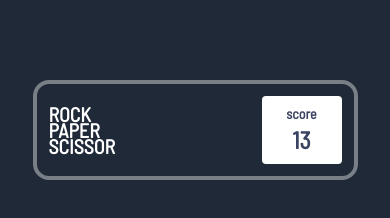
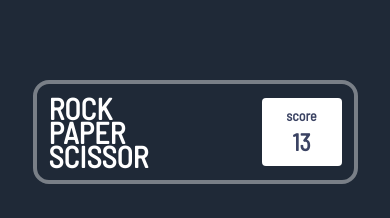
Before and after one commit to Mounir-charef/rock_paper_scissors_React, a React (Vite) app: page / in a window 390 px wide. Shown: the top 218 px of the page. Built offline with nearby package versions, Linux system fonts and the light colour scheme.

Commit message:
starting the main content

```diff
--- a/package.json
+++ b/package.json
@@ -1,4 +1,5 @@
 {
+  "homepage": "https://lolifmaster.github.io/product-manager/",
   "name": "rock_paper_sciessor",
   "private": true,
   "version": "0.0.0",
--- a/src/components/Header.jsx
+++ b/src/components/Header.jsx
@@ -4,7 +4,7 @@ function Header({score}) {
     return (
         <div id='header' aria-label='score' className='flex w-10/12 lg:w-1/2 font-bold justify-between
          items-center my-20 p-3 md:p-6 mb-0 border-4 border-white border-opacity-40 rounded-2xl text-white'>
-            <div className='leading-extraSmall text-xl md:text-4xl md:leading-extraSmall '>
+            <div className='leading-extraSmall text-3xl md:text-4xl md:leading-extraSmall '>
                 <h3>ROCK</h3>
                 <h3>PAPER</h3>
                 <h3>SCISSOR</h3>
--- a/src/styles_output.css
+++ b/src/styles_output.css
@@ -526,20 +526,16 @@ video {
   margin-bottom: 5rem;
 }
 
+.mt-20 {
+  margin-top: 5rem;
+}
+
 .mb-0 {
   margin-bottom: 0px;
 }
 
-.mt-20 {
-  margin-top: 5rem;
-}
-
 .flex {
   display: flex;
-}
-
-.h-80 {
-  height: 20rem;
 }
 
 .h-60 {
@@ -631,10 +627,6 @@ video {
   background-color: rgb(255 255 255 / var(--tw-bg-opacity));
 }
 
-.p-6 {
-  padding: 1.5rem;
-}
-
 .p-3 {
   padding: 0.75rem;
 }
@@ -681,6 +673,11 @@ video {
 .text-2xl {
   font-size: 1.5rem;
   line-height: 2rem;
+}
+
+.text-3xl {
+  font-size: 1.875rem;
+  line-height: 2.25rem;
 }
 
 .font-bold {
```
